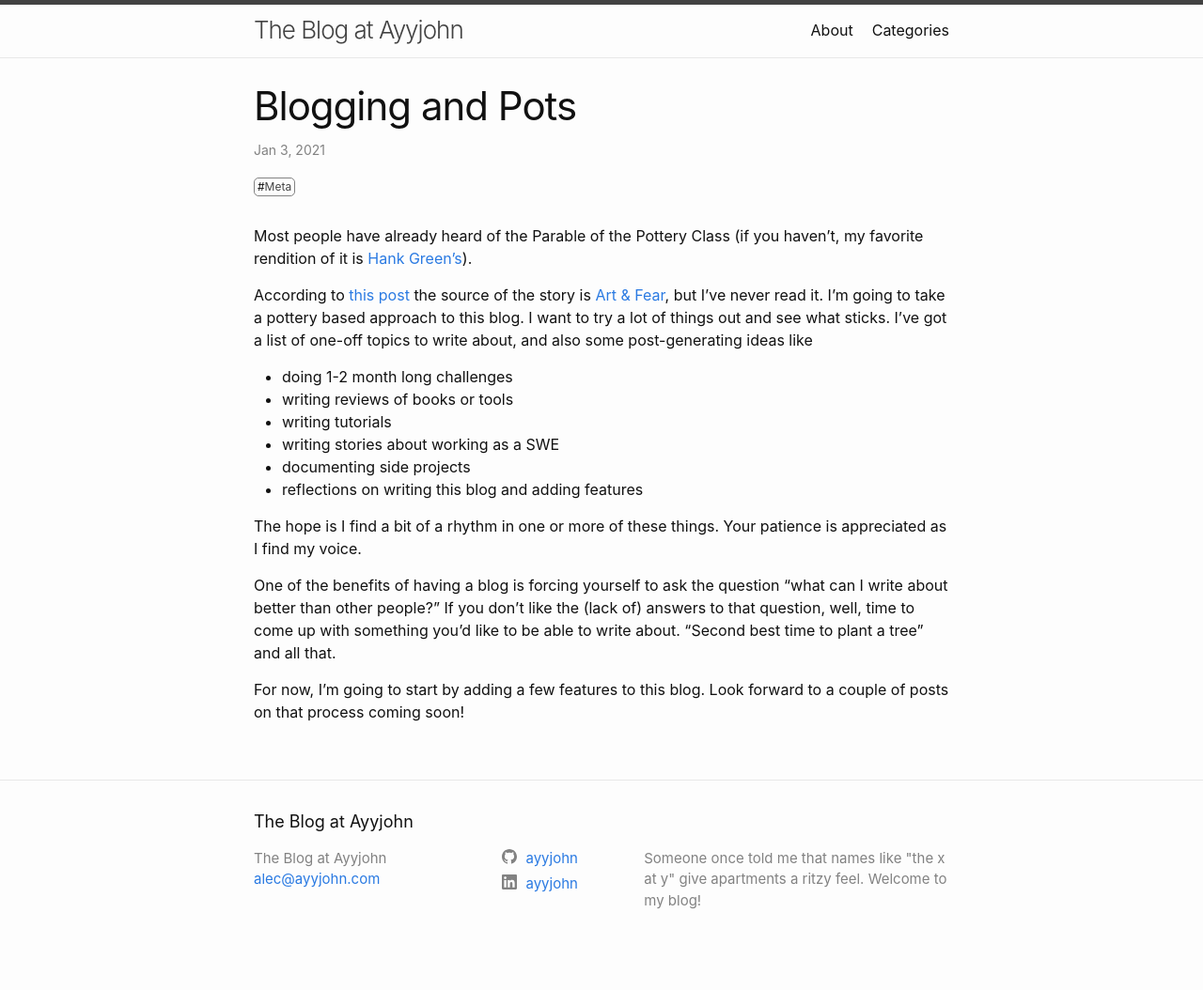
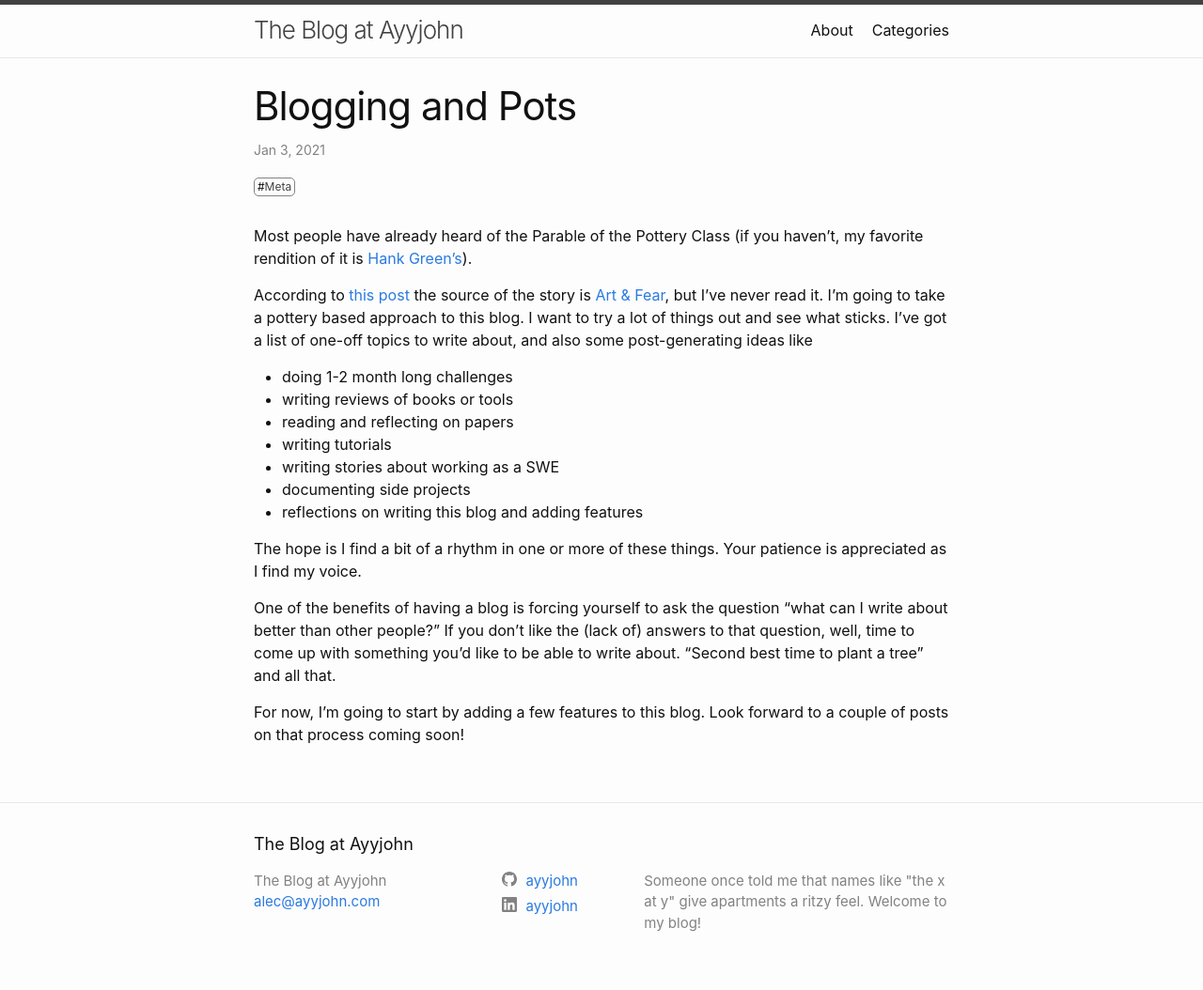
Before and after one commit to ayyjohn/ayyjohn.github.io, a Jekyll site: the page built from _posts/2021-01-03-blogging-and-pots.markdown, in a window 1280 px wide. Shown: the whole page at 94% size. Built offline with Jekyll 4.4.1, drawn with Linux system fonts in a browser that asks for light colours; before the commit the page ends 1030 px from its top, so only the background shows below that.

Commit message:
add idea to pots post

```diff
--- a/_posts/2021-01-03-blogging-and-pots.markdown
+++ b/_posts/2021-01-03-blogging-and-pots.markdown
@@ -12,6 +12,7 @@ I'm going to take a pottery based approach to this blog. I want to try a lot of
 
 * doing 1-2 month long challenges
 * writing reviews of books or tools
+* reading and reflecting on papers
 * writing tutorials
 * writing stories about working as a SWE
 * documenting side projects
```
